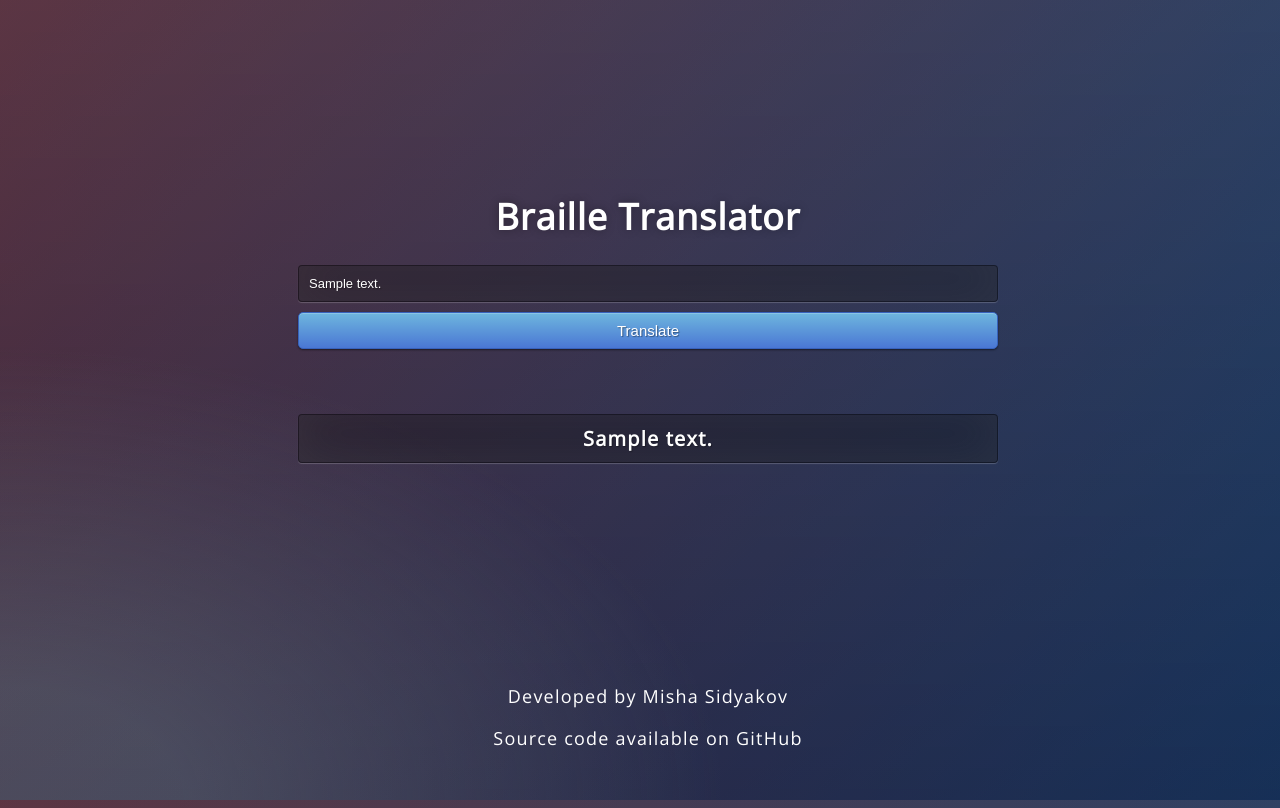
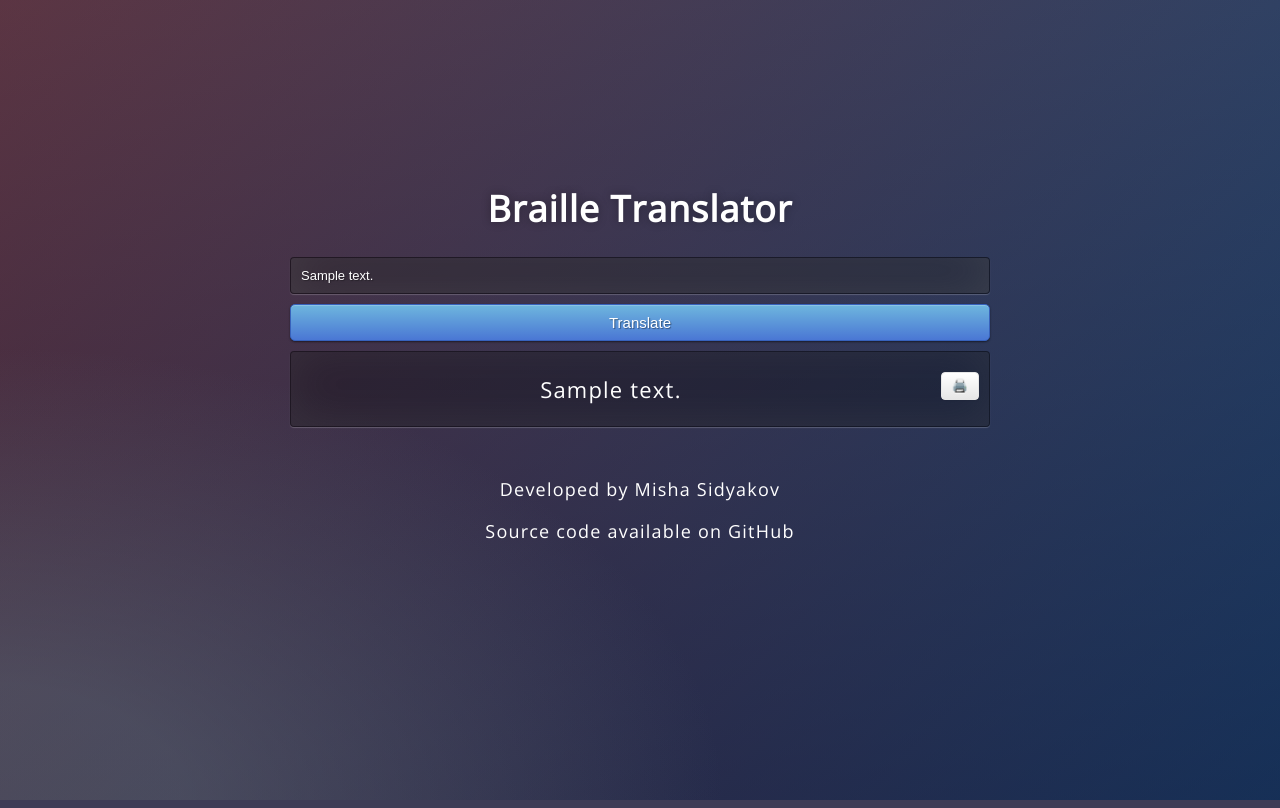
Before and after one commit to misha-pyshark/braille, a Flask app: template templates/index.html in a window 1280 px wide. Run offline with Flask 2, Linux system fonts and the light colour scheme; the template is opened without the code that fills it: most values are stand-ins (such as "Sample title", 1, 10 or a date in 2020).

Commit message:
feat: added print button
- removed overflow hidden for big texts
- @media print for correct formatting
- renamed login class to braille
- added autofocus to main_text input

```diff
--- a/static/css/style.css
+++ b/static/css/style.css
@@ -11,7 +11,7 @@
 
 * { -webkit-box-sizing:border-box; -moz-box-sizing:border-box; -ms-box-sizing:border-box; -o-box-sizing:border-box; box-sizing:border-box; }
 
-html { width: 100%; height:100%; overflow:hidden; }
+html { width: 100%; height:100%; margin: 0 }
 
 body {
 	width: 100%;
@@ -22,6 +22,7 @@ body {
 	font-size: 18px;
 	text-align:center;
 	letter-spacing:1.2px;
+	margin: 0;
 	background: -moz-radial-gradient(0% 100%, ellipse cover, rgba(104,128,138,.4) 10%,rgba(138,114,76,0) 40%),-moz-linear-gradient(top,  rgba(57,173,219,.25) 0%, rgba(42,60,87,.4) 100%), -moz-linear-gradient(-45deg,  #670d10 0%, #092756 100%);
 	background: -webkit-radial-gradient(0% 100%, ellipse cover, rgba(104,128,138,.4) 10%,rgba(138,114,76,0) 40%), -webkit-linear-gradient(top,  rgba(57,173,219,.25) 0%,rgba(42,60,87,.4) 100%), -webkit-linear-gradient(-45deg,  #670d10 0%,#092756 100%);
 	background: -o-radial-gradient(0% 100%, ellipse cover, rgba(104,128,138,.4) 10%,rgba(138,114,76,0) 40%), -o-linear-gradient(top,  rgba(57,173,219,.25) 0%,rgba(42,60,87,.4) 100%), -o-linear-gradient(-45deg,  #670d10 0%,#092756 100%);
@@ -30,21 +31,14 @@ body {
 	filter: progid:DXImageTransform.Microsoft.gradient( startColorstr='#3E1D6D', endColorstr='#092756',GradientType=1 );
 
 }
-.login {
-	/* position: absolute;
-	top: 40%;
-	left: 50%; */
+.braille {
 	display: flex;
 	flex-direction: column;
 	align-items: center;
-	/* justify-content: center; */
 	padding-top: 20vh;
-	/* margin: -150px 0 0 -150px; */
-	width:100vw;
-	height:100vh;
 }
 
-.login h1 { color: #fff; text-shadow: 0 0 10px rgba(0,0,0,0.3); letter-spacing:1px; text-align:center; }
+.braille h1 { color: #fff; text-shadow: 0 0 10px rgba(0,0,0,0.3); letter-spacing:1px; text-align:center; }
 
 input {
 	width: 700px;
@@ -88,9 +82,7 @@ input:focus { box-shadow: inset 0 -5px 45px rgba(100,100,100,0.4), 0 1px 1px rgb
 
 footer {
 	width: 100%;
-	position: fixed;
 	text-align: center;
-	bottom: 0;
 	padding: 2rem;
 	color: white;
   }
@@ -127,3 +119,60 @@ footer {
     vertical-align:baseline;
     background:transparent;
 	}
+
+	.braille-output {
+		background: rgba(0, 0, 0, 0.3);
+		border: 1px solid rgba(0, 0, 0, 0.3);
+		border-radius: 4px;
+		box-shadow: inset 0 -5px 45px rgba(100, 100, 100, 0.2), 0 1px 1px rgba(255, 255, 255, 0.2);
+		width: 700px;
+		line-height: 30px;
+		margin-top: 10px;
+	}
+
+	.braille-output .printer {
+		float: right;
+		margin: 20px 10px;
+	}
+
+	.braille-output p {
+		display: inline-block;
+		font-size: 22px;
+	}
+
+	@media print {
+		body {
+			background: #fff
+		}
+		.braille {
+			padding-top: 10px;
+		}
+		.braille h1 {
+			display: none;
+		}
+		.braille form {
+			display: none;
+		}
+		.braille-output .printer {
+			display: none;
+		}
+		.braille-output {
+			margin: 0 auto;
+			padding: 15px;
+			width: 100%;
+			color: #000;
+			text-shadow: none;
+			box-shadow: none;
+			border: none;
+			background: none;
+		}
+		.braille-output p {
+			line-height: 1.5em;
+			font-size: 2em;
+			background: none;
+			margin: 0;
+		}
+		footer {
+			display: none;
+		}
+	}
--- a/templates/index.html
+++ b/templates/index.html
@@ -37,24 +37,22 @@
 </head>
 
 <body>
- <div class="login">
+ <div class="braille">
 	<h1>Braille Translator</h1>
 
      <!-- Main Input For Receiving Query to our ML -->
     <form action="{{ url_for('translation')}}"method="post">
-    	<input type="text" name="main_text" placeholder="Enter text here" required="required" value="{{translator_text}}"/>
+    	<input type="text" name="main_text" placeholder="Enter text here" required="required" value="{{translator_text}}" autofocus/>
 
       <button type="submit" class="btn btn-primary btn-block btn-large">Translate</button>
     </form>
 
-   <br>
-   <br>
-   <!-- {% if prediction_text %}
-   <h2>{{ prediction_text }}</h2>
-    {% endif %} -->
-    <h2 style="{{'display: none;' if not prediction_text }}">{{prediction_text}}</h2>
-
-
+   {% if prediction_text %}
+    <div class="braille-output">
+      <p>{{prediction_text}}</p>
+      <button class="btn printer" title="Print this braille" onclick="window.print()">🖨️</button>
+    </div>
+    {% endif %}
  </div>
 
  <footer>
```
